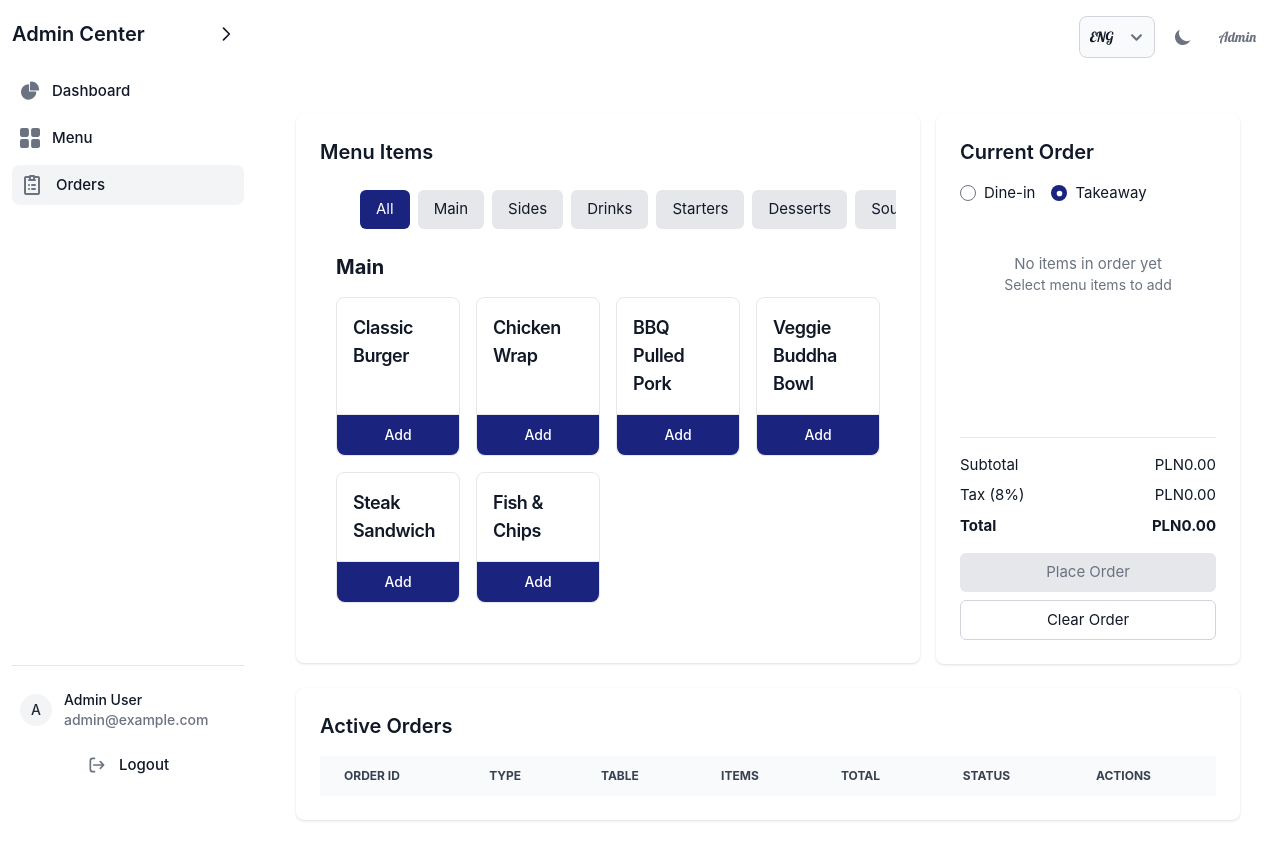
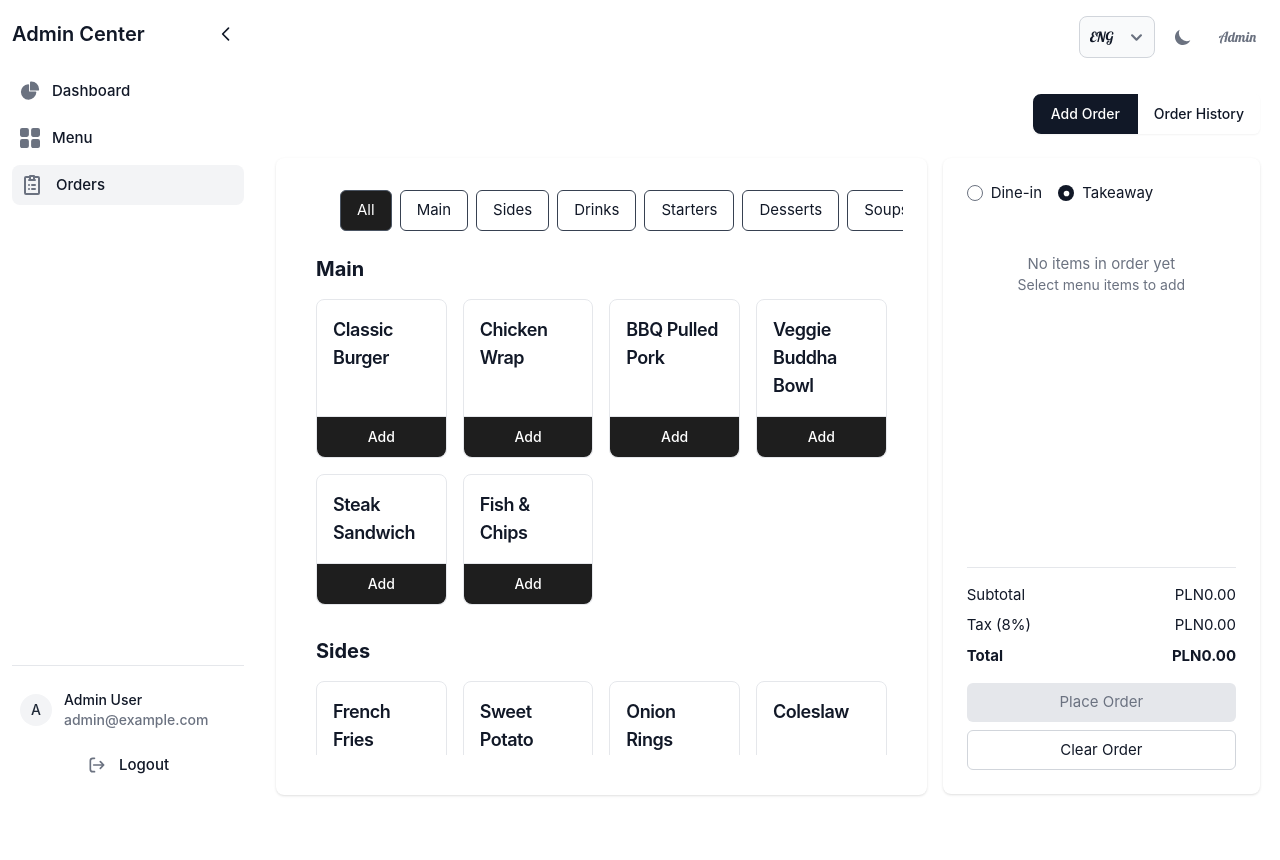
Before and after one commit to amineodjn/web-pos-frontend, a Vue app: page /admin/orders in a window 1280 px wide. Shown: the top 860 px of the page. Built offline with nearby package versions, Linux system fonts and the light colour scheme.

Commit message:
feat: add visual enhancement and dark mode 35

```diff
--- a/src/components/admin/Sidebar.vue
+++ b/src/components/admin/Sidebar.vue
@@ -34,7 +34,7 @@
                 stroke-linecap="round"
                 stroke-linejoin="round"
                 stroke-width="2"
-                d="m15 19-7-7 7-7"
+                d="m9 5 7 7-7 7"
               />
               <path
                 v-else
@@ -42,7 +42,7 @@
                 stroke-linecap="round"
                 stroke-linejoin="round"
                 stroke-width="2"
-                d="m9 5 7 7-7 7"
+                d="m15 19-7-7 7-7"
               />
             </svg>
           </button>
--- a/src/components/order/CategoryNavigation.vue
+++ b/src/components/order/CategoryNavigation.vue
@@ -2,7 +2,7 @@
   <div class="relative w-full mb-4">
     <button
       @click="scrollCategories('left')"
-      class="absolute left-0 top-1/2 -translate-y-1/2 z-10 bg-white/80 hover:bg-white shadow-md rounded-full w-8 h-8 flex items-center justify-center"
+      class="absolute left-0 top-1/2 -translate-y-1/2 z-10 bg-white/80 hover:bg-white dark:bg-gray-800/80 dark:hover:bg-gray-700 shadow-md rounded-full w-8 h-8 flex items-center justify-center"
       :class="{ invisible: isScrolledLeft }"
     >
       <svg
@@ -29,8 +29,8 @@
         :class="[
           'px-4 py-2 rounded-md whitespace-nowrap flex-shrink-0',
           modelValue === category
-            ? 'bg-indigo-deep text-white'
-            : 'bg-gray-200 hover:bg-gray-300'
+            ? 'bg-dark-bg text-white border border-gray-600 dark:shadow-dark-hover'
+            : 'dark:bg-gray-800 hover:bg-dark-bg hover:text-white border border-gray-700'
         ]"
       >
         {{ category }}
@@ -38,7 +38,7 @@
     </div>
     <button
       @click="scrollCategories('right')"
-      class="absolute right-0 top-1/2 -translate-y-1/2 z-10 bg-white/80 hover:bg-white shadow-md rounded-full w-8 h-8 flex items-center justify-center"
+      class="absolute right-0 top-1/2 -translate-y-1/2 z-10 bg-white/80 hover:bg-white dark:bg-gray-800/80 dark:hover:bg-gray-700 shadow-md rounded-full w-8 h-8 flex items-center justify-center"
       :class="{ invisible: isScrolledRight }"
     >
       <svg
--- a/src/components/order/CurrentOrder.vue
+++ b/src/components/order/CurrentOrder.vue
@@ -1,25 +1,22 @@
 <template>
   <div class="bg-white dark:bg-dark-bg rounded-lg shadow p-6">
-    <h2 class="text-xl font-semibold text-gray-900 dark:text-white mb-4">
-      Current Order
-    </h2>
     <div class="mb-4">
       <div class="flex gap-4 mb-2">
-        <label class="flex items-center">
+        <label class="flex items-center text-gray-900 dark:text-white">
           <input
             type="radio"
             v-model="orderType"
             value="dine-in"
-            class="mr-2 text-Indigo focus:ring-Indigo"
+            class="mr-2 text-gray-900 dark:text-gray-900 focus:ring-gray-900 dark:focus:ring-gray-900"
           />
           Dine-in
         </label>
-        <label class="flex items-center">
+        <label class="flex items-center text-gray-900 dark:text-white">
           <input
             type="radio"
             v-model="orderType"
             value="takeaway"
-            class="mr-2 text-Indigo focus:ring-Indigo"
+            class="mr-2 text-gray-900 dark:text-gray-900 focus:ring-gray-900 dark:focus:ring-gray-900"
           />
           Takeaway
         </label>
@@ -33,10 +30,12 @@
         />
       </div>
     </div>
-    <div class="mb-4 max-h-[200px] min-h-[200px] overflow-y-auto">
+    <div
+      class="md:max-h-[100px] md:min-h-[100px] xl:max-h-[330px] xl:min-h-[330px] mb-4 overflow-y-auto scrollbar-thin scrollbar-thumb-gray-300 dark:scrollbar-thumb-gray-600 scrollbar-track-transparent"
+    >
       <div
         v-if="!orderStore.currentOrder.items?.length"
-        class="text-center text-gray-500 mt-8"
+        class="text-center text-gray-500 dark:text-gray-400 mt-8"
       >
         No items in order yet
         <p class="text-sm">Select menu items to add</p>
@@ -45,21 +44,23 @@
         <div
           v-for="item in reversedOrderItems"
           :key="item.id"
-          class="flex justify-between items-center p-2 bg-gray-50 rounded"
+          class="flex justify-between items-center p-2 bg-gray-50 dark:bg-gray-800 rounded"
         >
           <div>
-            <span class="font-medium">{{ item.name }}</span>
-            <div class="text-sm text-gray-600">
+            <span class="font-medium text-gray-900 dark:text-white">{{
+              item.name
+            }}</span>
+            <div class="text-sm text-gray-600 dark:text-gray-400">
               PLN{{ item.price.toFixed(2) }} × {{ item.quantity }}
             </div>
           </div>
           <div class="flex items-center gap-2">
-            <span class="font-medium"
+            <span class="font-medium text-gray-900 dark:text-white"
               >PLN{{ (item.price * item.quantity).toFixed(2) }}</span
             >
             <button
               @click="orderStore.removeItemFromOrder(item.id)"
-              class="text-red-600 hover:text-red-800 p-1"
+              class="text-red-600 hover:text-red-800 dark:text-red-400 dark:hover:text-red-300 p-1"
             >
               <svg
                 xmlns="http://www.w3.org/2000/svg"
@@ -81,16 +82,18 @@
       </div>
     </div>
     <!-- Order Summary -->
-    <div class="border-t pt-4">
-      <div class="flex justify-between mb-2">
+    <div class="border-t border-gray-200 dark:border-gray-700 pt-4">
+      <div class="flex justify-between mb-2 text-gray-900 dark:text-white">
         <span>Subtotal</span>
         <span>PLN{{ orderStore.subtotal.toFixed(2) }}</span>
       </div>
-      <div class="flex justify-between mb-2">
+      <div class="flex justify-between mb-2 text-gray-900 dark:text-white">
         <span>Tax ({{ taxRate }}%)</span>
         <span>PLN{{ orderStore.tax.toFixed(2) }}</span>
       </div>
-      <div class="flex justify-between font-bold mb-4">
+      <div
+        class="flex justify-between font-bold mb-4 text-gray-900 dark:text-white"
+      >
         <span>Total</span>
         <span>PLN{{ orderStore.total.toFixed(2) }}</span>
       </div>
@@ -100,15 +103,15 @@
         :class="[
           'w-full py-2 rounded-md mb-2',
           canPlaceOrder
-            ? 'bg-primary text-white'
-            : 'bg-gray-200 text-gray-500 cursor-not-allowed'
+            ? 'bg-gray-900 text-white hover:bg-gray-800 dark:bg-gray-800 dark:hover:bg-gray-700'
+            : 'bg-gray-200 text-gray-500 cursor-not-allowed dark:bg-gray-700 dark:text-gray-400'
         ]"
       >
         Place Order
       </button>
       <button
         @click="orderStore.clearOrder"
-        class="w-full border border-gray-300 py-2 rounded-md"
+        class="w-full border border-gray-300 dark:border-gray-600 py-2 rounded-md text-gray-900 dark:text-white hover:bg-gray-100 dark:hover:bg-gray-700"
       >
         Clear Order
       </button>
@@ -156,7 +159,6 @@ async function placeOrder() {
     orderStore.currentOrder.orderType = orderType.value
     await orderStore.placeOrder()
     selectedTable.value = ''
-    orderType.value = 'dine-in'
   } catch (error) {
     console.error('Failed to place order:', error)
   }
@@ -173,14 +175,35 @@ const handleTableChange = () => {
 
 <style scoped>
 .bg-primary {
-  @apply bg-indigo-deep;
+  @apply bg-gray-900 dark:bg-gray-800;
 }
 
 input[type='radio'] {
-  @apply text-indigo-deep;
+  @apply text-gray-900 dark:text-gray-900;
 }
 
 input[type='radio']:checked {
-  @apply text-indigo-deep;
+  @apply text-gray-900 dark:text-gray-900;
+}
+
+/* Custom scrollbar styles */
+.scrollbar-thin::-webkit-scrollbar {
+  width: 6px;
+}
+
+.scrollbar-thin::-webkit-scrollbar-track {
+  background: transparent;
+}
+
+.scrollbar-thin::-webkit-scrollbar-thumb {
+  border-radius: 4px;
+}
+
+.scrollbar-thumb-gray-300::-webkit-scrollbar-thumb {
+  background-color: #d1d5db;
+}
+
+.dark .scrollbar-thumb-gray-600::-webkit-scrollbar-thumb {
+  background-color: #4b5563;
 }
 </style>
--- a/src/components/order/MenuCategories.vue
+++ b/src/components/order/MenuCategories.vue
@@ -1,15 +1,14 @@
 <template>
   <div class="bg-white dark:bg-dark-bg rounded-lg shadow p-6">
     <div class="mb-4">
-      <h2 class="text-xl font-semibold text-gray-900 dark:text-white mb-4">
-        Menu Items
-      </h2>
       <CategoryNavigation
         v-model="selectedCategory"
         :categories="menuStore.categories"
       />
       <!-- Menu Categories -->
-      <div class="space-y-8 max-h-[370px] overflow-y-auto">
+      <div
+        class="space-y-8 md:max-h-[270px] md:min-h-[270px] xl:max-h-[500px] xl:min-h-[500px] overflow-y-auto scrollbar-thin scrollbar-thumb-gray-300 dark:scrollbar-thumb-gray-600 scrollbar-track-transparent"
+      >
         <template v-if="selectedCategory === 'All'">
           <OrderCategorySection
             v-for="category in menuStore.categories"
@@ -40,3 +39,26 @@ import CategoryNavigation from './CategoryNavigation.vue'
 const menuStore = useMenuStore()
 const selectedCategory = ref('All')
 </script>
+
+<style>
+/* Custom scrollbar styles */
+.scrollbar-thin::-webkit-scrollbar {
+  width: 6px;
+}
+
+.scrollbar-thin::-webkit-scrollbar-track {
+  background: transparent;
+}
+
+.scrollbar-thin::-webkit-scrollbar-thumb {
+  border-radius: 4px;
+}
+
+.scrollbar-thumb-gray-300::-webkit-scrollbar-thumb {
+  background-color: #d1d5db;
+}
+
+.dark .scrollbar-thumb-gray-600::-webkit-scrollbar-thumb {
+  background-color: #4b5563;
+}
+</style>
--- a/src/components/order/OrderMenuCard.vue
+++ b/src/components/order/OrderMenuCard.vue
@@ -11,7 +11,7 @@
     </div>
     <button
       @click="addToOrder"
-      class="w-full text-white bg-indigo-deep hover:bg-primary-dark focus:ring-4 focus:outline-none focus:ring-primary-light font-medium rounded-b-lg text-sm px-4 py-2.5 text-center border-t border-gray-200 dark:border-gray-700 mt-auto"
+      class="w-full text-white bg-dark-bg dark:bg-gray-800 hover:bg-gray-800 dark:hover:bg-gray-700 focus:ring-4 focus:outline-none focus:ring-primary-light dark:focus:ring-primary-light font-medium rounded-b-lg text-sm px-4 py-2.5 text-center border-t border-gray-200 dark:border-gray-700 mt-auto"
     >
       Add
     </button>
--- a/src/stores/orderStore.ts
+++ b/src/stores/orderStore.ts
@@ -90,7 +90,8 @@ export const useOrderStore = defineStore('order', () => {
       items: [],
       status: 'pending',
       tax: 0,
-      total: 0
+      total: 0,
+      tableNumber: null
     }
   }
 
--- a/src/views/OrdersView.vue
+++ b/src/views/OrdersView.vue
@@ -1,6 +1,17 @@
 <template>
-  <div class="p-5">
-    <div class="grid grid-cols-3 gap-4 mb-6">
+  <div class="bg-white dark:bg-dark-bg min-h-screen">
+    <div class="flex justify-end mb-6">
+      <TabsBar
+        :tabs="[
+          { label: 'Add Order', value: 'add' },
+          { label: 'Order History', value: 'history' }
+        ]"
+        :active-tab="currentView"
+        @update:active-tab="currentView = $event"
+      />
+    </div>
+
+    <div v-if="currentView === 'add'" class="grid grid-cols-3 gap-4">
       <div class="col-span-2">
         <MenuCategories />
       </div>
@@ -12,7 +23,10 @@
         />
       </div>
     </div>
-    <ActiveOrders />
+
+    <div v-else>
+      <ActiveOrders />
+    </div>
   </div>
 </template>
 
@@ -20,9 +34,11 @@
 import MenuCategories from '../components/order/MenuCategories.vue'
 import CurrentOrder from '../components/order/CurrentOrder.vue'
 import ActiveOrders from '../components/order/ActiveOrders.vue'
+import TabsBar from '../components/admin/TabsBar.vue'
 import { ref } from 'vue'
 
 const numberOfTables = ref(5)
 const guestsPerTable = ref([6, 6, 4, 4, 4])
 const taxRate = ref(8) // Tax rate in percentage
+const currentView = ref('add')
 </script>
```
